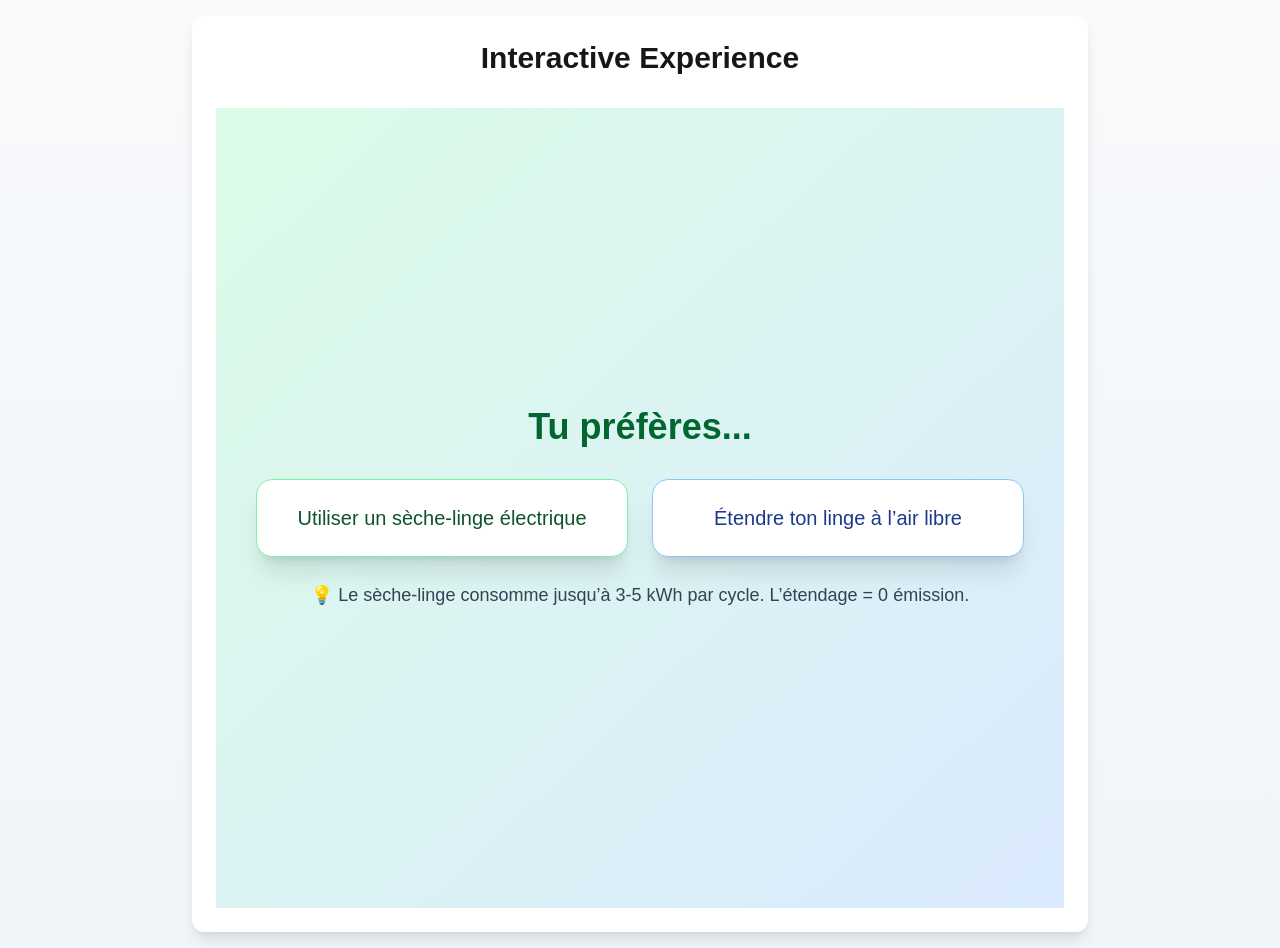
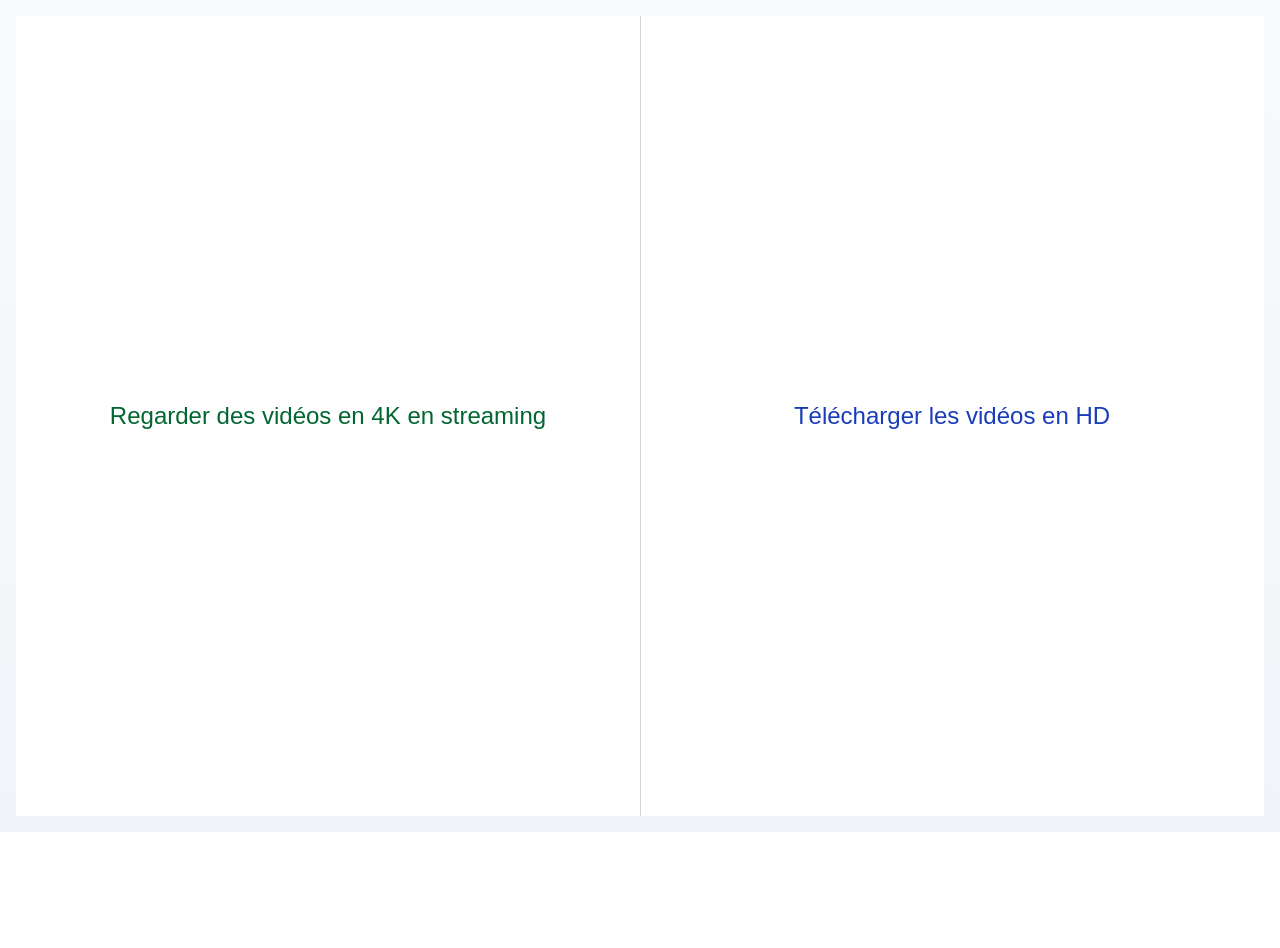
Before and after one commit to Ayriko/hackaton-ia, a Next.js app: page / in a window 1280 px wide. After the commit the page ends 832 px from the top, so only its background shows below. Built offline with nearby package versions, Linux system fonts and the light colour scheme.

Commit message:
feat: minigame + components logic

```diff
--- a/src/app/components/Minigame.tsx
+++ b/src/app/components/Minigame.tsx
@@ -1,104 +1,172 @@
 "use client";
 
 import { useState } from "react";
-import { motion } from "motion/react";
+import { motion, AnimatePresence } from "framer-motion";
 
 const questions = [
     {
-        optionA: "Utiliser un sèche-linge électrique",
-        optionB: "Étendre ton linge à l’air libre",
+        optionA: "Regarder des vidéos en 4K en streaming",
+        optionB: "Télécharger les vidéos en HD",
+        correctAnswer: "B",
+        feedbackA: "❌ Mauvais choix : Le streaming en 4K consomme énormément de données et d’énergie.",
+        feedbackB: "✅ Bonne alternative : Le téléchargement en HD réduit la bande passante et les émissions.",
         explanation:
-            "Le sèche-linge consomme jusqu’à 3-5 kWh par cycle. L’étendage = 0 émission."
+            "La 4K en streaming mobilise plus longtemps les serveurs et réseaux, augmentant la consommation énergétique."
     },
     {
-        optionA: "Chauffage au gaz naturel",
-        optionB: "Pompe à chaleur électrique",
+        optionA: "Laisser son PC allumé H24",
+        optionB: "Éteindre ou mettre en veille quand non utilisé",
+        correctAnswer: "B",
+        feedbackA: "❌ Mauvais choix : Un PC allumé en continu gaspille inutilement de l’énergie.",
+        feedbackB: "✅ Bonne alternative : L’extinction permet d’économiser beaucoup d’électricité.",
         explanation:
-            "La pompe à chaleur est plus efficiente et peut être alimentée en énergie verte."
+            "Même en veille, un PC consomme de l’énergie. L’éteindre totalement reste la solution la plus sobre."
     },
     {
-        optionA: "Cuisinière à gaz",
-        optionB: "Plaque à induction",
+        optionA: "Utiliser un moteur de recherche classique",
+        optionB: "Utiliser un moteur éco-responsable (type Ecosia)",
+        correctAnswer: "B",
+        feedbackA: "❌ Mauvais choix : Les moteurs classiques ne compensent pas leur empreinte carbone.",
+        feedbackB: "✅ Bonne alternative : Certains moteurs financent la reforestation ou sont plus sobres.",
         explanation:
-            "Les plaques à induction sont plus efficaces : 90 % de l’énergie est transmise contre 40 % pour le gaz."
+            "Un moteur comme Ecosia reverse une partie de ses revenus pour planter des arbres et compense ses émissions."
     },
     {
-        optionA: "Voiture électrique",
-        optionB: "Vélo (classique ou électrique)",
+        optionA: "Multiplier les onglets ouverts en permanence",
+        optionB: "Fermer les onglets inutilisés",
+        correctAnswer: "B",
+        feedbackA: "❌ Mauvais choix : Garder de nombreux onglets actifs sollicite davantage de mémoire et d’énergie.",
+        feedbackB: "✅ Bonne alternative : Fermer les onglets limite l’usage de RAM et la consommation.",
         explanation:
-            "Le vélo est le moyen de transport le moins carboné. L’électrique reste sobre."
+            "Les onglets ouverts sollicitent le processeur et empêchent la machine d’entrer en mode d’économie d’énergie."
     },
     {
-        optionA: "Réseau électrique classique",
-        optionB: "Auto-alimentation via panneaux solaires",
+        optionA: "Changer de smartphone tous les 2 ans",
+        optionB: "Garder son smartphone 5 ans ou plus",
+        correctAnswer: "B",
+        feedbackA: "❌ Mauvais choix : Changer souvent augmente l’empreinte carbone liée à la fabrication.",
+        feedbackB: "✅ Bonne alternative : Allonger la durée de vie limite l’extraction de ressources.",
         explanation:
-            "Les panneaux solaires réduisent fortement l'empreinte carbone domestique."
+            "La fabrication d’un smartphone représente jusqu’à 80 % de son impact environnemental total."
     },
     {
-        optionA: "Ballon d’eau chaude électrique",
-        optionB: "Chauffe-eau solaire thermique",
+        optionA: "Utiliser un écran externe 32 pouces 4K",
+        optionB: "Utiliser l’écran intégré d’un ordinateur portable",
+        correctAnswer: "B",
+        feedbackA: "❌ Mauvais choix : Les grands écrans haute résolution consomment beaucoup plus d’électricité.",
+        feedbackB: "✅ Bonne alternative : L’écran intégré est souvent suffisant et bien plus économe.",
         explanation:
-            "Le chauffe-eau solaire couvre jusqu’à 70 % des besoins annuels sans électricité."
+            "Un grand écran externe peut consommer 2 à 3 fois plus qu’un écran intégré, surtout en usage prolongé."
     },
     {
-        optionA: "PC de bureau gamer",
-        optionB: "Ordinateur portable économe",
+        optionA: "Utiliser des objets connectés inutiles (réveil WiFi, brosse à dents connectée...)",
+        optionB: "Limiter les objets connectés au strict nécessaire",
+        correctAnswer: "B",
+        feedbackA: "❌ Mauvais choix : Chaque objet connecté nécessite de l’électricité et des serveurs pour fonctionner.",
+        feedbackB: "✅ Bonne alternative : Moins d’objets = moins d’énergie utilisée en continu.",
         explanation:
-            "Un PC portable consomme environ 5x moins d’énergie qu’un PC fixe puissant."
+            "Les objets connectés créent un usage permanent de données, même lorsqu’ils ne sont pas utilisés."
     },
     {
-        optionA: "Stockage cloud (data centers)",
-        optionB: "Disque dur externe local",
+        optionA: "Conserver tous ses mails et fichiers indéfiniment",
+        optionB: "Faire régulièrement le tri dans ses données",
+        correctAnswer: "B",
+        feedbackA: "❌ Mauvais choix : Stocker trop d’infos mobilise les serveurs en continu.",
+        feedbackB: "✅ Bonne alternative : Supprimer les fichiers inutiles allège les infrastructures numériques.",
         explanation:
-            "Le stockage local, bien géré, est plus sobre que les data centers fonctionnant 24/7."
+            "Le stockage cloud consomme de l’énergie pour faire tourner les serveurs et maintenir la disponibilité 24/7."
     }
 ];
 
-const EcoChoices = () => {
+
+type Props = {
+    currentStage: number;
+    setCurrentStage: (val: number) => void;
+};
+
+const EcoChoices = ({ currentStage, setCurrentStage }: Props) => {
     const [step, setStep] = useState(0);
-    const { optionA, optionB, explanation } = questions[step];
+    const [showExplanation, setShowExplanation] = useState(false);
+    const [selectedOption, setSelectedOption] = useState<string | null>(null);
+    const [isCorrect, setIsCorrect] = useState<boolean | null>(null);
+
+    const handleOptionClick = (option: string) => {
+        setSelectedOption(option);
+        setIsCorrect(option === questions[step].correctAnswer);
+        setShowExplanation(true);
+    };
 
     const handleNext = () => {
-        setStep((prev) => (prev + 1 < questions.length ? prev + 1 : 0));
+        if (step + 1 < questions.length) {
+            setStep((prev) => prev + 1);
+            setSelectedOption(null);
+            setIsCorrect(null);
+            setShowExplanation(false);
+        }else {
+        setCurrentStage(2);
+        }
     };
 
+    const { optionA, optionB, feedbackA, feedbackB, explanation } = questions[step];
+
     return (
-        <div className="min-h-screen flex flex-col items-center justify-center bg-gradient-to-br from-green-100 to-blue-100 p-6">
-            <motion.h1
-                initial={{ opacity: 0, y: -20 }}
-                animate={{ opacity: 1, y: 0 }}
-                className="text-3xl md:text-4xl font-bold text-green-800 mb-8 text-center"
-            >
-                Tu préfères...
-            </motion.h1>
-
-            <motion.div
-                className="grid grid-cols-1 md:grid-cols-2 gap-6 w-full max-w-3xl"
-                initial={{ opacity: 0 }}
-                animate={{ opacity: 1 }}
-            >
+        <div className="min-h-screen w-full flex items-stretch justify-center bg-gradient-to-br from-green-100 to-blue-100">
+            <div className="relative w-full h-screen flex">
                 <div
-                    onClick={handleNext}
-                    className="bg-white shadow-xl rounded-2xl border border-green-300 hover:shadow-2xl transition duration-300 cursor-pointer p-6 text-center text-green-900 text-xl font-medium hover:bg-green-100"
+                    onClick={() => handleOptionClick("A")}
+                    className={`w-1/2 flex items-center justify-center cursor-pointer transition duration-300 text-2xl font-medium p-10 ${
+                        selectedOption === "A"
+                            ? isCorrect
+                                ? "bg-green-100 text-green-900"
+                                : "bg-red-100 text-red-900"
+                            : "bg-white hover:bg-green-100 text-green-800"
+                    }`}
                 >
                     {optionA}
                 </div>
 
+                <div className="w-px bg-gray-300 h-full absolute left-1/2 top-0" />
+
                 <div
-                    onClick={handleNext}
-                    className="bg-white shadow-xl rounded-2xl border border-blue-300 hover:shadow-2xl transition duration-300 cursor-pointer p-6 text-center text-blue-900 text-xl font-medium hover:bg-blue-100"
+                    onClick={() => handleOptionClick("B")}
+                    className={`w-1/2 flex items-center justify-center cursor-pointer transition duration-300 text-2xl font-medium p-10 ${
+                        selectedOption === "B"
+                            ? isCorrect
+                                ? "bg-green-100 text-green-900"
+                                : "bg-red-100 text-red-900"
+                            : "bg-white hover:bg-blue-100 text-blue-800"
+                    }`}
                 >
                     {optionB}
                 </div>
-            </motion.div>
 
-            <motion.p
-                initial={{ opacity: 0 }}
-                animate={{ opacity: 1 }}
-                className="mt-6 text-center text-lg text-gray-700 max-w-2xl"
-            >
-                💡 {explanation}
-            </motion.p>
+                <AnimatePresence>
+                    {showExplanation && (
+                        <motion.div
+                            initial={{ opacity: 0.3, y: 10 }}
+                            animate={{ opacity: 1, y: 0 }}
+                            exit={{ opacity: 0, y: -10 }}
+                            className={`absolute bottom-20 left-1/2 transform -translate-x-1/2 bg-white rounded-2xl shadow-2xl px-8 py-6 text-center text-gray-900 max-w-2xl z-50 ${
+                                isCorrect ? "border-green-500" : "border-red-500"
+                            } border-4`}
+                        >
+                            <p className="mb-6 text-lg leading-relaxed font-medium text-gray-900">
+                                {isCorrect ? feedbackB : feedbackA}
+                            </p>
+                            <p className="mb-6 text-lg leading-relaxed font-medium text-gray-900">
+                                {explanation}
+                            </p>
+                            <button
+                                onClick={handleNext}
+                                className="px-6 py-3 bg-green-600 text-white font-semibold rounded-full hover:bg-green-700 transition"
+                            >
+                                Suivant
+                            </button>
+                        </motion.div>
+                    )}
+                </AnimatePresence>
+
+            </div>
         </div>
     );
 };
--- a/src/app/page.tsx
+++ b/src/app/page.tsx
@@ -1,22 +1,23 @@
-"use client"
+"use client";
 
-import { useState } from "react"
+import { useState } from "react";
 import Minigame from "@/app/components/Minigame";
 
 export default function Home() {
-  const [currentStage, setCurrentStage] = useState<number>(1)
+    const [currentStage, setCurrentStage] = useState<number>(1);
 
-  return (
-      <main className="flex min-h-screen flex-col items-center justify-center p-4 bg-gradient-to-b from-slate-50 to-slate-100">
-        <div className="w-full max-w-4xl mx-auto rounded-xl shadow-lg bg-white overflow-hidden">
-          <div className="p-6">
-            <h1 className="text-3xl font-bold text-center mb-8">Interactive Experience</h1>
-
-            <div className="transition-all duration-500 ease-in-out">
-              {currentStage === 1 && <Minigame />}
+    return (
+        <main className="flex min-h-screen flex-col items-center justify-center p-4 bg-gradient-to-b from-slate-50 to-slate-100">
+            <div className="w-full h-full">
+                {currentStage === 1 && (
+                    <Minigame currentStage={currentStage} setCurrentStage={setCurrentStage} />
+                )}
+                {currentStage === 2 && (
+                    <div className="text-center mt-10 text-3xl font-bold text-green-800">
+                        🎯 Étape 2 débloquée !
+                    </div>
+                )}
             </div>
-          </div>
-        </div>
-      </main>
-  )
+        </main>
+    );
 }
```
